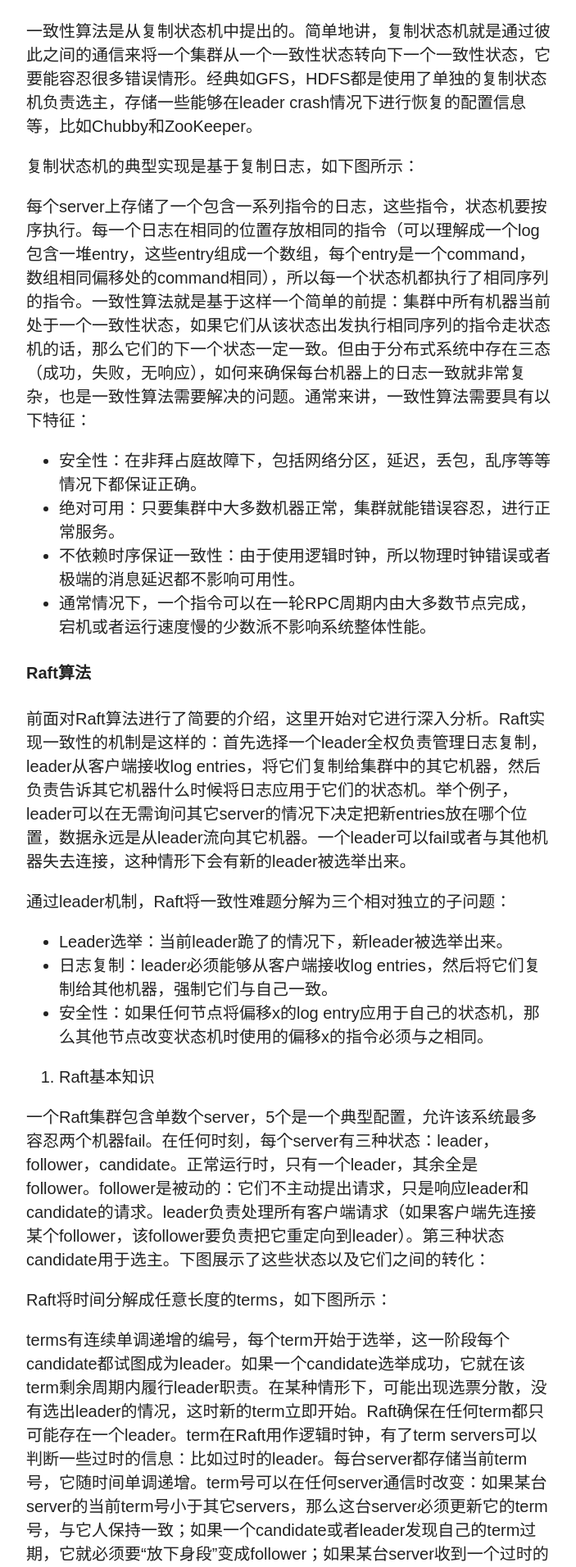
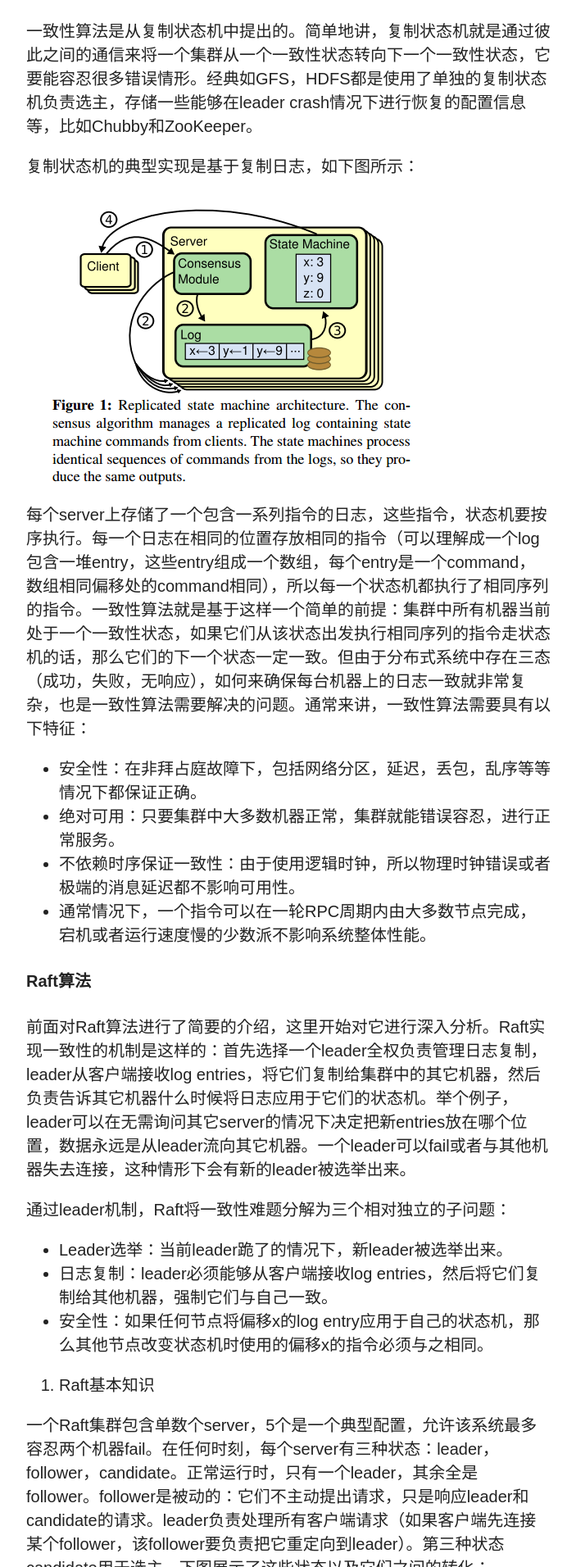
Before and after one commit to wuyu201321060203/wuyu201321060203.github.io, a Jekyll site: the page built from _posts/2014-09-13-Raft.md, in a window 1280 px wide. Shown: the part 2116-4028 px from the top of the page at 82% size, without its empty margins (318-1021 px from the left). Built offline with Jekyll 4.4.1, drawn with Linux system fonts in a browser that asks for light colours; nearby versions of some CDN libraries; comment, search, counter and statistics services are not loaded.

Commit message:
first post of Raft

```diff
--- a/_posts/2014-09-13-Raft.md
+++ b/_posts/2014-09-13-Raft.md
@@ -35,6 +35,8 @@
 一致性算法是从复制状态机中提出的。简单地讲，复制状态机就是通过彼此之间的通信来将一个集群从一个一致性状态转向下一个一致性状态，它要能容忍很多错误情形。经典如GFS，HDFS都是使用了单独的复制状态机负责选主，存储一些能够在leader crash情况下进行恢复的配置信息等，比如Chubby和ZooKeeper。
 
 复制状态机的典型实现是基于复制日志，如下图所示：
+
+![](/images/raft1.png)
 
 每个server上存储了一个包含一系列指令的日志，这些指令，状态机要按序执行。每一个日志在相同的位置存放相同的指令（可以理解成一个log包含一堆entry，这些entry组成一个数组，每个entry是一个command，数组相同偏移处的command相同），所以每一个状态机都执行了相同序列的指令。一致性算法就是基于这样一个简单的前提：集群中所有机器当前处于一个一致性状态，如果它们从该状态出发执行相同序列的指令走状态机的话，那么它们的下一个状态一定一致。但由于分布式系统中存在三态（成功，失败，无响应），如何来确保每台机器上的日志一致就非常复杂，也是一致性算法需要解决的问题。通常来讲，一致性算法需要具有以下特征：
 
```
